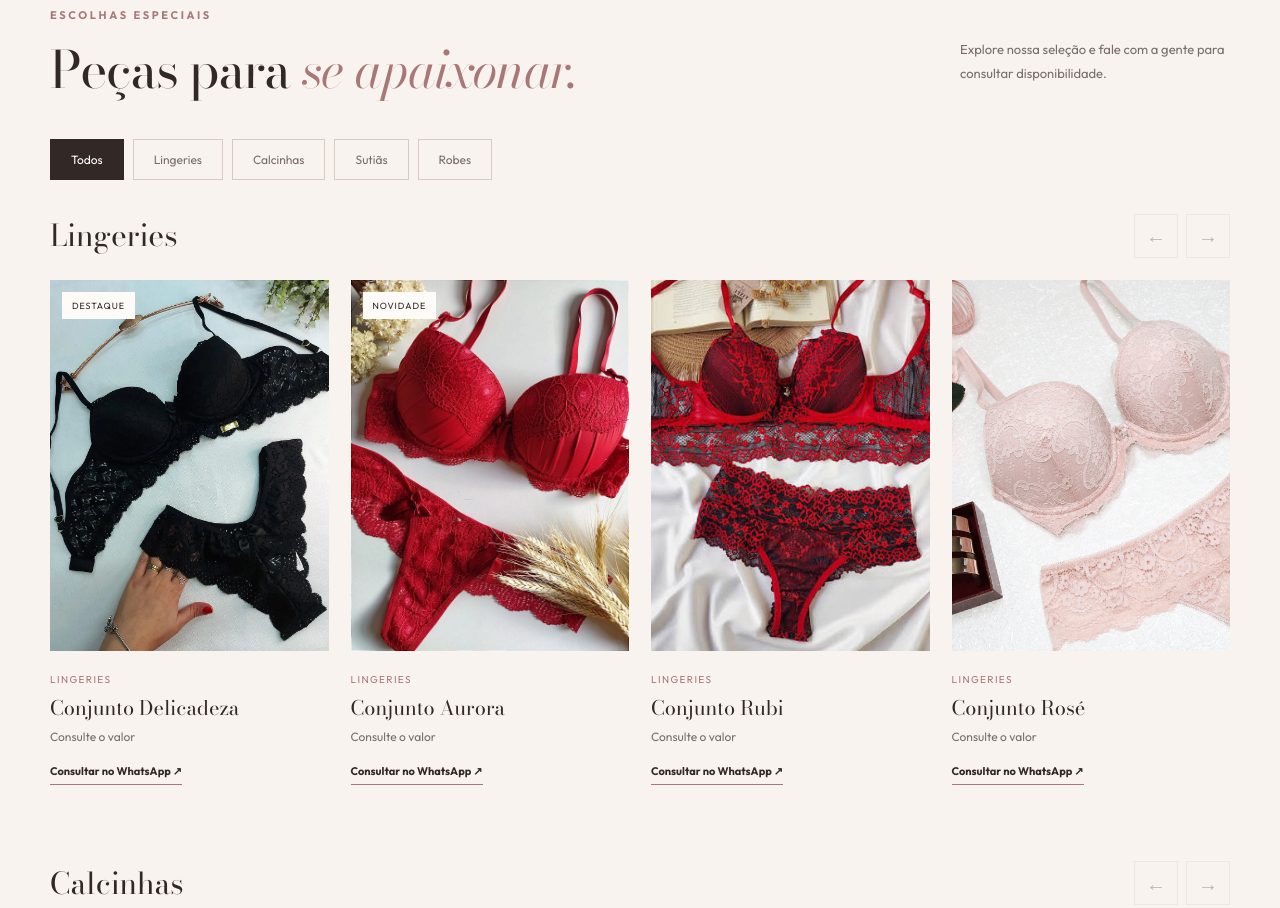
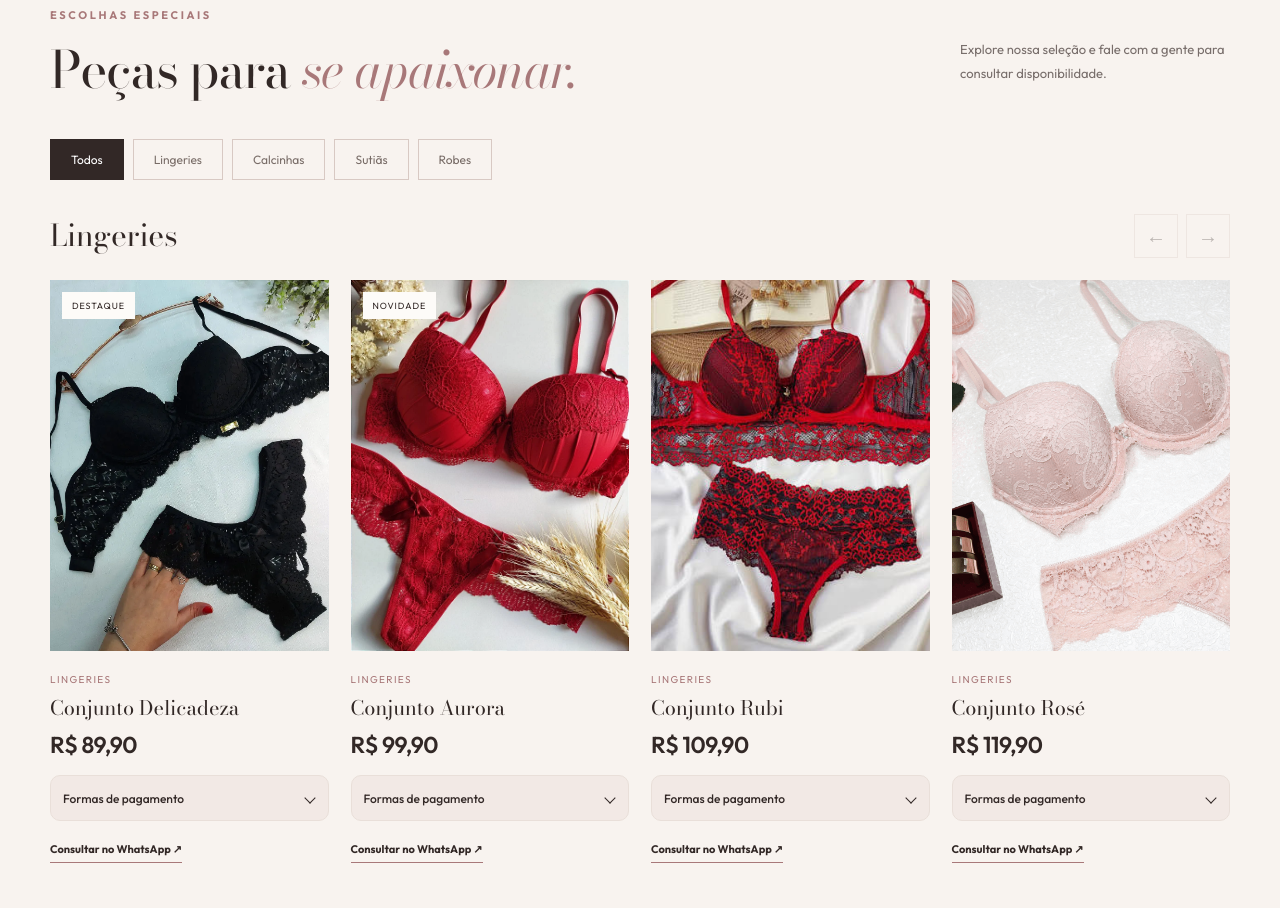
Before and after one commit to AndersonMendesdeSouza/ana-intima-fit, a plain HTML site: page index.html in a window 1280 px wide. Shown: the part 1722-2630 px from the top of the page. Drawn offline with nearby package versions, Linux system fonts and the light colour scheme.

```diff
--- a/index.html
+++ b/index.html
@@ -1,5 +1,6 @@
 <!doctype html>
 <html lang="pt-BR">
+
 <head>
   <meta charset="UTF-8" />
   <meta name="viewport" content="width=device-width, initial-scale=1" />
@@ -8,33 +9,98 @@
   <title>Ana's IntimaFit | Sua beleza, sua essência</title>
   <link rel="preconnect" href="https://fonts.googleapis.com" />
   <link rel="preconnect" href="https://fonts.gstatic.com" crossorigin />
-  <link href="https://fonts.googleapis.com/css2?family=Bodoni+Moda:ital,wght@0,400;1,400&amp;family=Outfit:wght@400;500;600;700&amp;display=swap" rel="stylesheet" />
+  <link
+    href="https://fonts.googleapis.com/css2?family=Bodoni+Moda:ital,wght@0,400;1,400&amp;family=Outfit:wght@400;500;600;700&amp;display=swap"
+    rel="stylesheet" />
   <link rel="stylesheet" href="style.css" />
+  <script src="mocks/products.js" defer></script>
   <script src="script.js" defer></script>
 </head>
+
 <body>
   <div class="announcement">Peças selecionadas com carinho para cada versão de você <span>✦</span></div>
   <header class="site-header" id="topo">
     <div class="container header-inner">
-      <a href="#topo" class="brand" aria-label="Ana's IntimaFit, início"><span class="brand-icon">♡</span><span>Ana's <small>INTIMAFIT</small></span></a>
+      <a href="#topo" class="brand" aria-label="Ana's IntimaFit, início"><span class="brand-icon">♡</span><span>Ana's
+          <small>INTIMAFIT</small></span></a>
       <nav class="nav" id="main-nav" aria-label="Menu principal">
-        <a href="#colecao">Coleção</a><a href="#categorias">Categorias</a><a href="#sobre">Nossa essência</a><a href="#contato">Contato</a>
+        <a href="#colecao">Coleção</a><a href="#categorias">Categorias</a><a href="#sobre">Nossa essência</a><a
+          href="#contato">Contato</a>
       </nav>
-      <div class="header-actions"><a class="instagram-link" href="https://www.instagram.com/anasintimafit/" target="_blank" rel="noopener noreferrer" aria-label="Instagram da loja">Instagram ↗</a><button class="menu-toggle" id="menu-toggle" aria-label="Abrir menu" aria-expanded="false" aria-controls="main-nav"><span></span><span></span><span></span></button></div>
+      <div class="header-actions"><a class="instagram-link" href="https://www.instagram.com/anasintimafit/"
+          target="_blank" rel="noopener noreferrer" aria-label="Instagram da loja">Instagram ↗</a><button
+          class="menu-toggle" id="menu-toggle" aria-label="Abrir menu" aria-expanded="false"
+          aria-controls="main-nav"><span></span><span></span><span></span></button></div>
     </div>
   </header>
   <main>
     <section class="hero">
       <div class="hero-photo" role="img" aria-label="Editorial de moda feminina"></div>
       <div class="hero-shade"></div>
-      <div class="container hero-content"><div class="hero-copy reveal"><span class="eyebrow light">ANA'S INTIMAFIT · NOVA COLEÇÃO</span><h1>Vista sua<br><em>melhor versão.</em></h1><p>Delicadeza, conforto e confiança em peças que acompanham todos os seus momentos.</p><a class="button button-light" href="#colecao">Descubra a coleção <span>↗</span></a></div><span class="hero-index">01 / 04 — ESTILO QUE ACOLHE</span></div>
+      <div class="container hero-content">
+        <div class="hero-copy reveal"><span class="eyebrow light">ANA'S INTIMAFIT · NOVA COLEÇÃO</span>
+          <h1>Vista sua<br><em>melhor versão.</em></h1>
+          <p>Delicadeza, conforto e confiança em peças que acompanham todos os seus momentos.</p><a
+            class="button button-light" style="border-radius: 30px; width: 250px; text-align: center; color: aliceblue; font-size: 15px; font-weight: 600;" href="#colecao">Descubra a
+            coleção</a>
+        </div><span class="hero-index">01 / 04 — ESTILO QUE ACOLHE</span>
+      </div>
     </section>
-    <section class="benefits"><div class="container benefits-inner"><span>♡ &nbsp; Escolhas com carinho</span><span>✧ &nbsp; Elegância em cada detalhe</span><span>↗ &nbsp; Atendimento personalizado</span></div></section>
-    <section class="section categories-section" id="categorias"><div class="container"><div class="section-heading reveal"><div><span class="eyebrow">ENCONTRE SEU ESTILO</span><h2>Uma coleção para<br><em>cada momento.</em></h2></div><p>Do essencial ao especial, encontre peças que combinam com você.</p></div><div class="categories-grid" id="categories-grid"></div></div></section>
-    <section class="section products-section" id="colecao"><div class="container"><div class="section-heading reveal"><div><span class="eyebrow">ESCOLHAS ESPECIAIS</span><h2>Peças para <em>se apaixonar.</em></h2></div><p>Explore nossa seleção e fale com a gente para consultar disponibilidade.</p></div><div class="filter-bar" id="filters" role="group" aria-label="Filtrar produtos"></div><div class="product-grid" id="product-grid" aria-live="polite"></div><p class="catalog-note">* Fotos, descrições e valores ilustrativos. Personalize com o catálogo real da loja.</p></div></section>
-    <section class="story-section" id="sobre"><div class="story-image" role="img" aria-label="Detalhes delicados de moda feminina"></div><div class="story-text"><div class="story-content reveal"><span class="eyebrow">PRAZER, ANA'S INTIMAFIT</span><h2>Mais do que vestir.<br><em>É sobre sentir.</em></h2><p>Acreditamos que a beleza está nos detalhes e na liberdade de ser você mesma. Nossa curadoria une conforto, feminilidade e peças especiais para sua rotina.</p><a href="https://www.instagram.com/anasintimafit/" target="_blank" rel="noopener noreferrer" class="text-link">Conheça nosso Instagram <span>↗</span></a></div></div></section>
-    <section class="contact-section" id="contato"><div class="container contact-inner reveal"><span class="eyebrow">ESTAMOS AQUI PARA VOCÊ</span><h2>Encontrou sua<br><em>próxima peça favorita?</em></h2><p>Chame a gente no WhatsApp e receba um atendimento especial.</p><a class="button button-dark whatsapp-general" href="#" target="_blank" rel="noopener noreferrer">Conversar no WhatsApp ↗</a></div></section>
+    <section class="benefits">
+      <div class="container benefits-inner"><span>♡ &nbsp; Escolhas com carinho</span><span>✧ &nbsp; Elegância em cada
+          detalhe</span><span>↗ &nbsp; Atendimento personalizado</span></div>
+    </section>
+    <section class="section categories-section" id="categorias">
+      <div class="container">
+        <div class="section-heading reveal">
+          <div><span class="eyebrow">ENCONTRE SEU ESTILO</span>
+            <h2>Uma coleção para<br><em>cada momento.</em></h2>
+          </div>
+          <p>Do essencial ao especial, encontre peças que combinam com você.</p>
+        </div>
+        <div class="categories-grid" id="categories-grid"></div>
+      </div>
+    </section>
+    <section class="section products-section" id="colecao">
+      <div class="container">
+        <div class="section-heading reveal">
+          <div><span class="eyebrow">ESCOLHAS ESPECIAIS</span>
+            <h2>Peças para <em>se apaixonar.</em></h2>
+          </div>
+          <p>Explore nossa seleção e fale com a gente para consultar disponibilidade.</p>
+        </div>
+        <div class="filter-bar" id="filters" role="group" aria-label="Filtrar produtos"></div>
+        <div class="product-grid" id="product-grid" aria-live="polite"></div>
+        <p class="catalog-note">* Catálogo demonstrativo: fotos, nomes, preços e condições de pagamento ilustrativos. Consulte a loja para confirmar.</p>
+      </div>
+    </section>
+    <section class="story-section" id="sobre">
+      <div class="story-image" role="img" aria-label="Detalhes delicados de moda feminina"></div>
+      <div class="story-text">
+        <div class="story-content reveal"><span class="eyebrow">PRAZER, ANA'S INTIMAFIT</span>
+          <h2>Mais do que vestir.<br><em>É sobre sentir.</em></h2>
+          <p>Acreditamos que a beleza está nos detalhes e na liberdade de ser você mesma. Nossa curadoria une conforto,
+            feminilidade e peças especiais para sua rotina.</p><a href="https://www.instagram.com/anasintimafit/"
+            target="_blank" rel="noopener noreferrer" class="text-link">Conheça nosso Instagram <span>↗</span></a>
+        </div>
+      </div>
+    </section>
+    <section class="contact-section" id="contato">
+      <div class="container contact-inner reveal"><span class="eyebrow">ESTAMOS AQUI PARA VOCÊ</span>
+        <h2>Encontrou sua<br><em>próxima peça favorita?</em></h2>
+        <p>Chame a gente no WhatsApp e receba um atendimento especial.</p><a class="button button-dark whatsapp-general"
+          href="#" target="_blank" rel="noopener noreferrer">Conversar no WhatsApp ↗</a>
+      </div>
+    </section>
   </main>
-  <footer class="footer"><div class="container footer-inner"><a class="brand footer-brand" href="#topo"><span class="brand-icon">♡</span><span>Ana's <small>INTIMAFIT</small></span></a><span>Feito com carinho para todos os seus momentos.</span><a href="https://www.instagram.com/anasintimafit/" target="_blank" rel="noopener noreferrer">@anasintimafit ↗</a></div><div class="container footer-bottom"><span>© <span id="year"></span> Ana's IntimaFit. Todos os direitos reservados.</span><a href="#topo">Voltar ao topo ↑</a></div></footer>
+  <footer class="footer">
+    <div class="container footer-inner"><a class="brand footer-brand" href="#topo"><span
+          class="brand-icon">♡</span><span>Ana's <small>INTIMAFIT</small></span></a><span>Feito com carinho para todos
+        os seus momentos.</span><a href="https://www.instagram.com/anasintimafit/" target="_blank"
+        rel="noopener noreferrer">@anasintimafit ↗</a></div>
+    <div class="container footer-bottom"><span>© <span id="year"></span> Ana's IntimaFit. Todos os direitos
+        reservados.</span><a href="#topo">Voltar ao topo ↑</a></div>
+  </footer>
 </body>
+
 </html>
--- /dev/null
+++ b/mocks/products.js
@@ -0,0 +1,121 @@
+// Dados demonstrativos: ajuste preços e condições antes de usar o catálogo real.
+// price: valor em reais. payment: desconto no Pix e parcelas sem juros no crédito.
+const products = [
+  {
+    id: 1,
+    name: 'Conjunto Delicadeza',
+    category: 'lingerie',
+    price: 89.90,
+    payment: { pixDiscountPercent: 5, creditInstallments: 6 },
+    tag: 'Destaque',
+    image: 'assets/lingeries/lingeri1.webp'
+  },
+  {
+    id: 2,
+    name: 'Calcinha Essencial',
+    category: 'calcinha',
+    price: 24.90,
+    payment: { pixDiscountPercent: 5, creditInstallments: 6 },
+    tag: '',
+    image: 'assets/calcinhas/calcinha1.webp'
+  },
+  {
+    id: 3,
+    name: 'Sutiã Encanto',
+    category: 'sutia',
+    price: 59.90,
+    payment: { pixDiscountPercent: 5, creditInstallments: 6 },
+    tag: 'Favorito',
+    image: 'assets/sutians/sutian1.jpeg'
+  },
+  {
+    id: 4,
+    name: 'Robe Elegance',
+    category: 'robe',
+    price: 119.70,
+    payment: { pixDiscountPercent: 5, creditInstallments: 6 },
+    tag: '',
+    image: 'assets/roby/roby1.webp'
+  },
+  {
+    id: 5,
+    name: 'Conjunto Aurora',
+    category: 'lingerie',
+    price: 99.90,
+    payment: { pixDiscountPercent: 5, creditInstallments: 6 },
+    tag: 'Novidade',
+    image: 'assets/lingeries/lingeri2.webp'
+  },
+  {
+    id: 6,
+    name: 'Calcinha Conforto',
+    category: 'calcinha',
+    price: 29.90,
+    payment: { pixDiscountPercent: 5, creditInstallments: 6 },
+    tag: '',
+    image: 'assets/calcinhas/calcinha2.webp'
+  },
+  {
+    id: 7,
+    name: 'Sutiã Serena',
+    category: 'sutia',
+    price: 54.90,
+    payment: { pixDiscountPercent: 5, creditInstallments: 6 },
+    tag: '',
+    image: 'assets/sutians/sutian2.jpeg'
+  },
+  {
+    id: 8,
+    name: 'Robe Soft',
+    category: 'robe',
+    price: 109.80,
+    payment: { pixDiscountPercent: 5, creditInstallments: 6 },
+    tag: '',
+    image: 'assets/roby/roby2.webp'
+  },
+  {
+    id: 9,
+    name: 'Conjunto Rubi',
+    category: 'lingerie',
+    price: 109.90,
+    payment: { pixDiscountPercent: 5, creditInstallments: 6 },
+    tag: '',
+    image: 'assets/lingeries/lingeri3.jpeg'
+  },
+  {
+    id: 10,
+    name: 'Conjunto Rosé',
+    category: 'lingerie',
+    price: 119.90,
+    payment: { pixDiscountPercent: 5, creditInstallments: 6 },
+    tag: '',
+    image: 'assets/lingeries/lingeri4.png'
+  },
+  {
+    id: 11,
+    name: 'Calcinha Renda',
+    category: 'calcinha',
+    price: 32.90,
+    payment: { pixDiscountPercent: 5, creditInstallments: 6 },
+    tag: '',
+    image: 'assets/calcinhas/calcinha3.jpeg'
+  },
+  {
+    id: 12,
+    name: 'Sutiã Essencial',
+    category: 'sutia',
+    price: 49.90,
+    payment: { pixDiscountPercent: 5, creditInstallments: 6 },
+    tag: '',
+    image: 'assets/sutians/sutian3.jpeg'
+  },
+  {
+    id: 13,
+    name: 'Robe Delicado',
+    category: 'robe',
+    price: 129.90,
+    payment: { pixDiscountPercent: 5, creditInstallments: 3 },
+    tag: '',
+    image: 'assets/roby/roby3.webp'
+  }
+];
--- a/script.js
+++ b/script.js
@@ -7,22 +7,8 @@
   { id:'sutia', name:'Sutiãs', image:'assets/sutians/sutian1.jpeg' },
   { id:'robe', name:'Robes', image:'assets/roby/roby1.webp' }
 ];
-// Produtos fictícios para demonstrar o layout: altere fotos, nomes, preços e categorias.
-const products = [
-  {id:1,name:'Conjunto Delicadeza',category:'lingerie',price:'Consulte o valor',tag:'Destaque',image:'assets/lingeries/lingeri1.webp'},
-  {id:2,name:'Calcinha Essencial',category:'calcinha',price:'Consulte o valor',tag:'',image:'assets/calcinhas/calcinha1.webp'},
-  {id:3,name:'Sutiã Encanto',category:'sutia',price:'Consulte o valor',tag:'Favorito',image:'assets/sutians/sutian1.jpeg'},
-  {id:4,name:'Robe Elegance',category:'robe',price:'Consulte o valor',tag:'',image:'assets/roby/roby1.webp'},
-  {id:5,name:'Conjunto Aurora',category:'lingerie',price:'Consulte o valor',tag:'Novidade',image:'assets/lingeries/lingeri2.webp'},
-  {id:6,name:'Calcinha Conforto',category:'calcinha',price:'Consulte o valor',tag:'',image:'assets/calcinhas/calcinha2.webp'},
-  {id:7,name:'Sutiã Serena',category:'sutia',price:'Consulte o valor',tag:'',image:'assets/sutians/sutian2.jpeg'},
-  {id:8,name:'Robe Soft',category:'robe',price:'Consulte o valor',tag:'',image:'assets/roby/roby2.webp'},
-  {id:9,name:'Conjunto Rubi',category:'lingerie',price:'Consulte o valor',tag:'',image:'assets/lingeries/lingeri3.jpeg'},
-  {id:10,name:'Conjunto Rosé',category:'lingerie',price:'Consulte o valor',tag:'',image:'assets/lingeries/lingeri4.png'},
-  {id:11,name:'Calcinha Renda',category:'calcinha',price:'Consulte o valor',tag:'',image:'assets/calcinhas/calcinha3.jpeg'},
-  {id:12,name:'Sutiã Essencial',category:'sutia',price:'Consulte o valor',tag:'',image:'assets/sutians/sutian3.jpeg'},
-  {id:13,name:'Robe Delicado',category:'robe',price:'Consulte o valor',tag:'',image:'assets/roby/roby3.webp'}
-];
+// O catálogo demonstrativo é carregado de mocks/products.js antes deste arquivo.
+const priceFormatter = new Intl.NumberFormat('pt-BR', { style: 'currency', currency: 'BRL' });
 const categoryName = id => categories.find(c=>c.id===id)?.name || id;
 const whatsappLink = message => `https://wa.me/${WHATSAPP}?text=${encodeURIComponent(message)}`;
 const categoriesGrid = document.querySelector('#categories-grid');
@@ -44,6 +30,41 @@
  group.querySelector('[data-direction="previous"]').disabled=track.scrollLeft<=1;
  group.querySelector('[data-direction="next"]').disabled=track.scrollLeft+track.clientWidth>=track.scrollWidth-1;
 }
+function renderProduct(product) {
+ const price = priceFormatter.format(product.price);
+ const discount = product.payment.pixDiscountPercent;
+ // Calcula o desconto em centavos para evitar diferenças de arredondamento.
+ const priceInCents = Math.round(product.price * 100);
+ const pixPriceInCents = Math.round(priceInCents * (100 - discount) / 100);
+ const pixPrice = priceFormatter.format(pixPriceInCents / 100);
+ const installments = product.payment.creditInstallments;
+ const installmentPrice = priceFormatter.format(product.price / installments);
+ let creditDescription = `Até ${installments}x de ${installmentPrice} sem juros`;
+ if (installments === 1) {
+  creditDescription = `${price} à vista`;
+ }
+
+ return `<article class="product-card">
+  <div class="product-image">
+   <img src="${product.image}" alt="Imagem ilustrativa de ${product.name}" loading="lazy">
+   ${product.tag ? `<span class="product-tag">${product.tag}</span>` : ''}
+  </div>
+  <div class="product-meta">
+   <span class="product-category">${categoryName(product.category)}</span>
+   <h4>${product.name}</h4>
+   <strong class="product-price">${price}</strong>
+   <details class="payment-details">
+    <summary aria-label="Formas de pagamento de ${product.name}">Formas de pagamento</summary>
+    <ul class="payment-options">
+     <li><strong>Pix</strong><span>${pixPrice}${discount > 0 ? ` · ${discount}% de desconto` : ' à vista'}</span></li>
+     <li><strong>Cartão de débito</strong><span>${price} à vista</span></li>
+     <li><strong>Cartão de crédito</strong><span>${creditDescription}</span></li>
+    </ul>
+   </details>
+   <a class="product-link" href="${whatsappLink(`Olá! Gostaria de saber mais sobre ${product.name}.`)}" target="_blank" rel="noopener noreferrer">Consultar no WhatsApp ↗</a>
+  </div>
+ </article>`;
+}
 function renderProducts(id='todos'){
  const visibleCategories=id==='todos'?categories:categories.filter(category=>category.id===id);
  productGrid.innerHTML=visibleCategories.map(category=>{
@@ -57,7 +78,7 @@
     </div>
    </div>
    <div class="product-carousel" id="carousel-${category.id}" role="region" aria-roledescription="carrossel" aria-label="Produtos de ${category.name}" tabindex="0">
-    ${categoryProducts.map(p=>`<article class="product-card"><div class="product-image"><img src="${p.image}" alt="Imagem ilustrativa de ${p.name}" loading="lazy">${p.tag?`<span class="product-tag">${p.tag}</span>`:''}</div><div class="product-meta"><span class="product-category">${categoryName(p.category)}</span><h4>${p.name}</h4><p>${p.price}</p><a class="product-link" href="${whatsappLink(`Olá! Gostaria de saber mais sobre ${p.name}.`)}" target="_blank" rel="noopener noreferrer">Consultar no WhatsApp ↗</a></div></article>`).join('')}
+    ${categoryProducts.map(renderProduct).join('')}
    </div>
   </section>`;
  }).join('');
```
Also changed, not shown: style.css.
